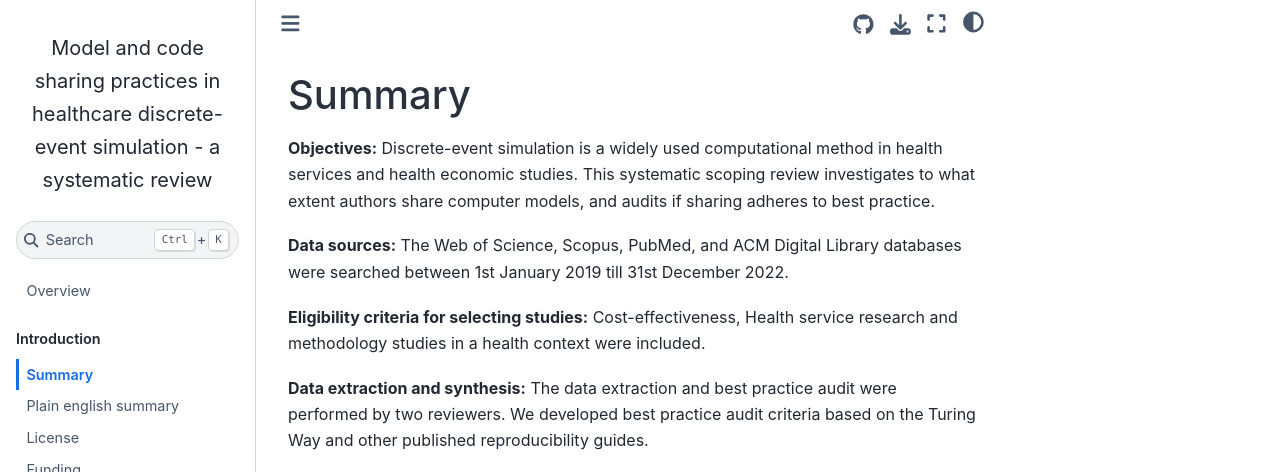
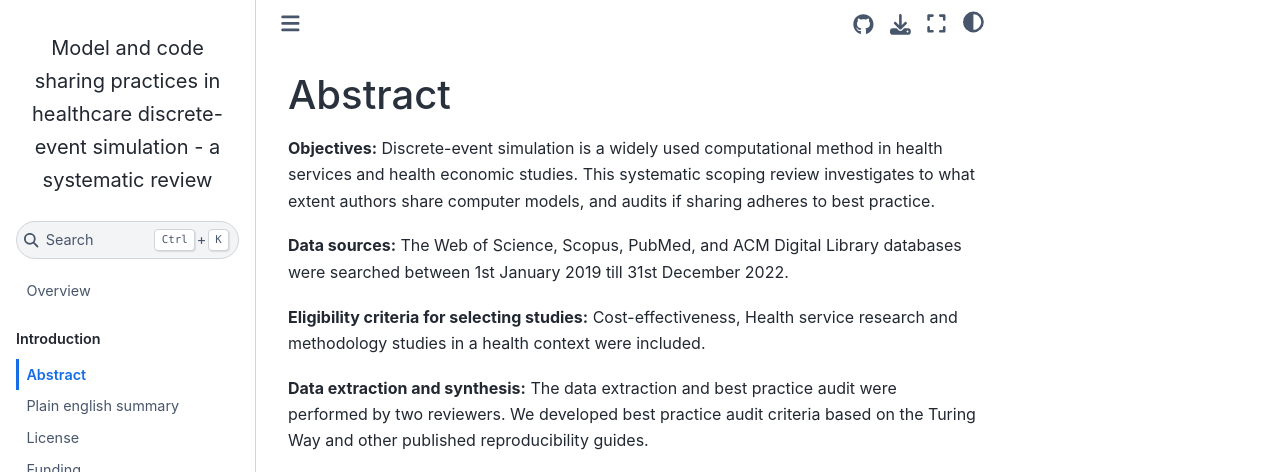
Before and after one commit to TomMonks/des_sharing_lit_review, a Jupyter Book: the page built from content/01_intro/00_abstract.md, in a window 1280 px wide and 986 px high. Shown: the top 472 px of the window. Built offline with Jupyter Book 1.0.4 settings and Sphinx 7.4.7 and the Sphinx Book theme 1.1.4, drawn with Linux system fonts in a browser that asks for light colours.

Commit message:
INTRO: abstract title fix

```diff
--- a/content/01_intro/00_abstract.md
+++ b/content/01_intro/00_abstract.md
@@ -1,4 +1,4 @@
-# Summary
+# Abstract
 
 **Objectives:** Discrete-event simulation is a widely used computational method in health services and health economic studies. This systematic scoping review investigates to what extent authors share computer models, and audits if sharing adheres to best practice.
 
```
